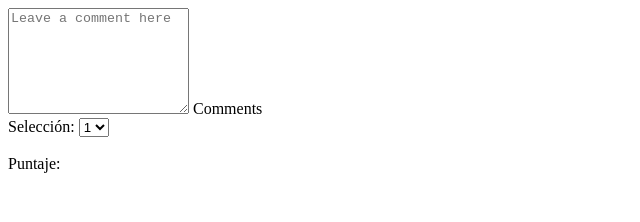
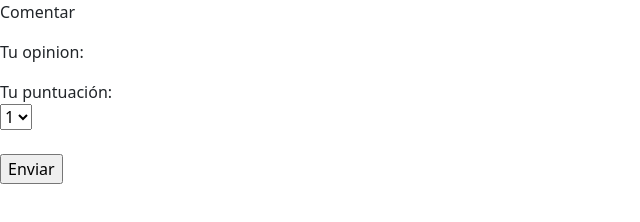
Before and after one commit to marianoelcorrea/ProyectoFinalJAP, a website: page estrellas.html in a window 1280 px wide. Shown: the whole page, without its empty margins (0-640 px from the left). Drawn offline with Linux system fonts and the light colour scheme.

Commit message:
Update estrellas.html

```diff
--- a/estrellas.html
+++ b/estrellas.html
@@ -5,6 +5,9 @@
   <meta name="viewport" content="width=device-width, initial-scale=1, shrink-to-fit=no">
   <title>Estrellas</title>
   <script src="https://kit.fontawesome.com/53ba3dc50a.js" crossorigin="anonymous"></script>
+  <link href="css/font-awesome.min.css" rel="stylesheet">
+  <link href="css/bootstrap.min.css" rel="stylesheet">
+  <link href="css/styles.css" rel="stylesheet">
 
   <style>
     .checked {
@@ -14,20 +17,28 @@
 </head>
 <body>
 
-  <div class="form-floating">
-    <textarea class="form-control" placeholder="Leave a comment here" id="floatingTextarea2" style="height: 100px"></textarea>
-    <label for="floatingTextarea2">Comments</label>
-  </div>
 
-Selección: <select id="puntaje">
+   <p>Comentar</p>
+   <p>Tu opinion:</p>
+
+
+
+
+Tu puntuación:
+<br>
+<select id="puntaje">
     <option value="1">1</option>
     <option value="2">2</option>
     <option value="3">3</option>
     <option value="4">4</option>
     <option value="5">5</option>
-</select>
-<br><br>
-Puntaje: <span id="calif"></span>
+</select>  <span id="calif"></span>
+<br>
+
+
+
+
+
 
 <script>
     function puntuacion(puntos){
@@ -36,7 +47,7 @@ Puntaje: <span id="calif"></span>
         if(i<=puntos){
 
             estrellas += `<i class="fa fa-star checked"></i>`; // colocar icono de estrella llena
-        } else {estrellas += `<i class="fa fa-star"></i>`; // icono contorno estrella
+        } else {estrellas += `<i class="far fa-star"></i>`; // icono contorno estrella
 
         }
       }
@@ -49,6 +60,9 @@ Puntaje: <span id="calif"></span>
     })
 </script>
 
+<br>
+<input class="boton" type="submit" value="Enviar">
+
 
 
 </body>
```
